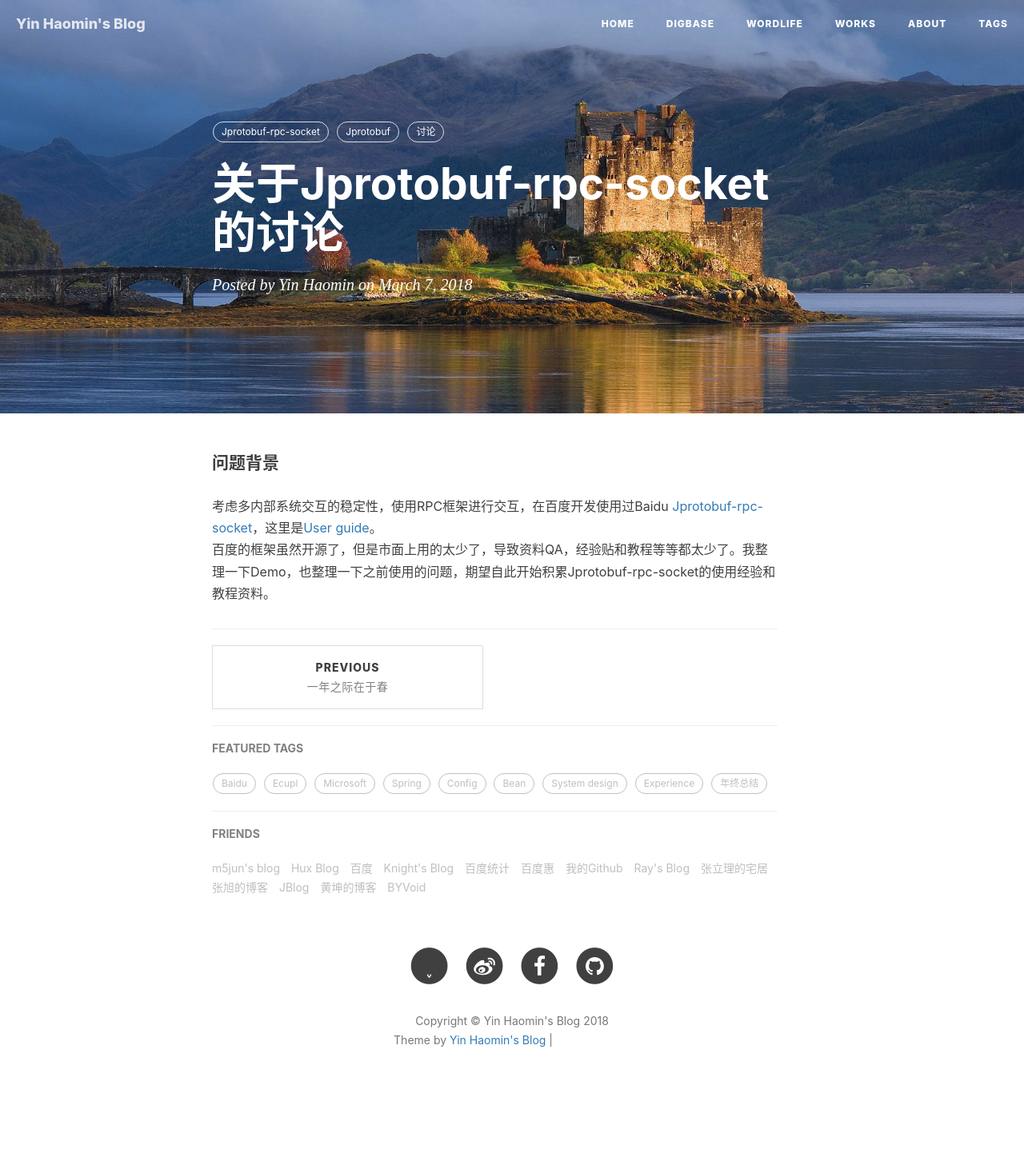
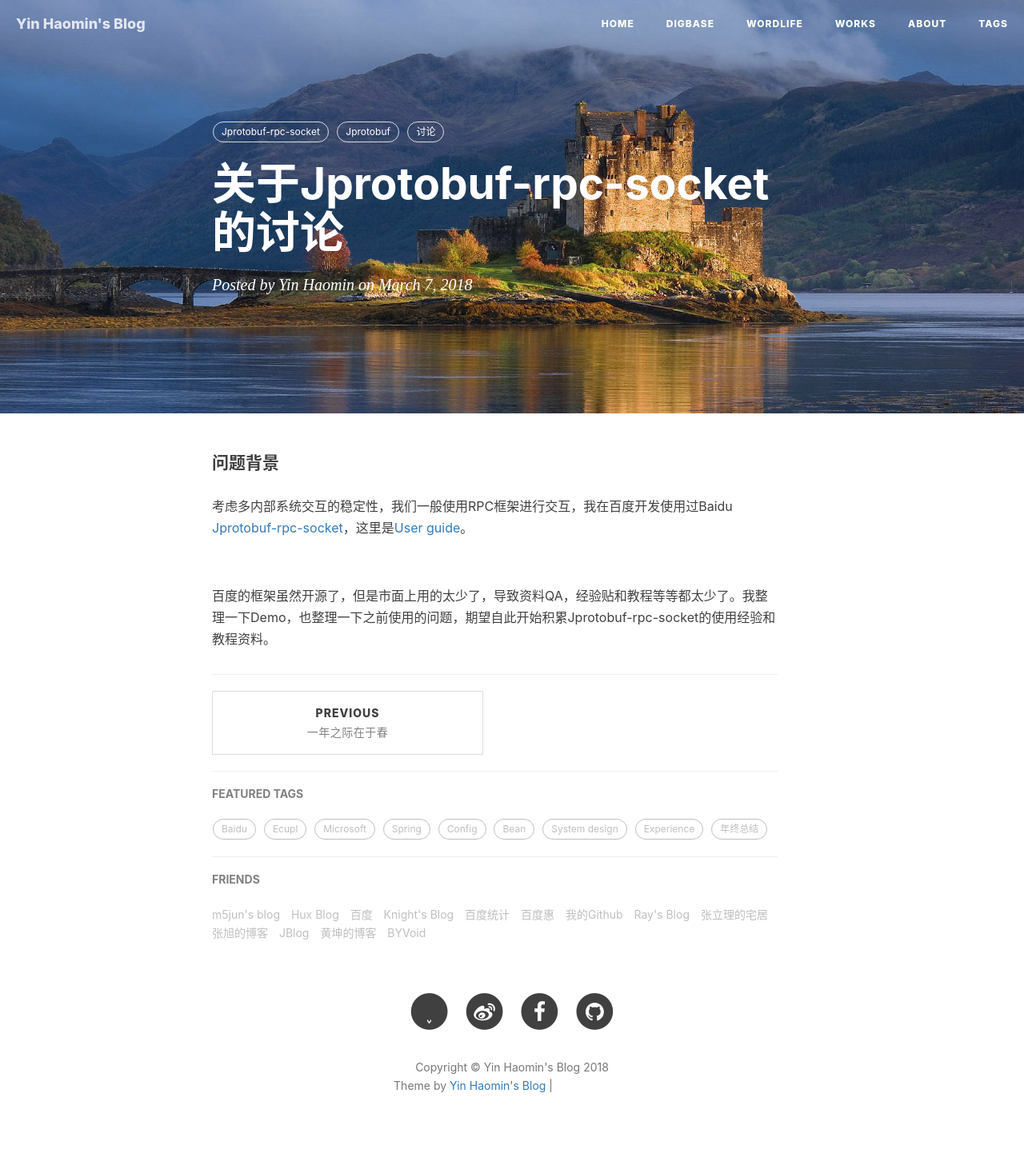
Before and after one commit to yinhaomin/yinhaomin.github.io, a Jekyll site: the page built from _posts/2018-03-06-关于Jprotobuf-rpc-socket的讨论.md, in a window 1280 px wide. Shown: the whole page at 80% size. Built offline with Jekyll 4.4.1, drawn with Linux system fonts in a browser that asks for light colours; nearby versions of some CDN libraries; comment, search, counter and statistics services are not loaded; before the commit the page ends 1405 px from its top, so only the background shows below that; grey boxes are pictures that could not be loaded.

Commit message:
Update 2018-03-06-关于Jprotobuf-rpc-socket的讨论.md

```diff
--- a/_posts/2018-03-06-关于Jprotobuf-rpc-socket的讨论.md
+++ b/_posts/2018-03-06-关于Jprotobuf-rpc-socket的讨论.md
@@ -11,5 +11,6 @@
 ---
 
 #### 问题背景
-  考虑多内部系统交互的稳定性，使用RPC框架进行交互，在百度开发使用过Baidu [Jprotobuf-rpc-socket](https://github.com/baidu/Jprotobuf-rpc-socket)，这里是[User guide](https://github.com/baidu/Jprotobuf-rpc-socket/wiki/User-Guide)。<br>
-  百度的框架虽然开源了，但是市面上用的太少了，导致资料QA，经验贴和教程等等都太少了。我整理一下Demo，也整理一下之前使用的问题，期望自此开始积累Jprotobuf-rpc-socket的使用经验和教程资料。<br>
+考虑多内部系统交互的稳定性，我们一般使用RPC框架进行交互，我在百度开发使用过Baidu [Jprotobuf-rpc-socket](https://github.com/baidu/Jprotobuf-rpc-socket)，这里是[User guide](https://github.com/baidu/Jprotobuf-rpc-socket/wiki/User-Guide)。<br><br>
+
+百度的框架虽然开源了，但是市面上用的太少了，导致资料QA，经验贴和教程等等都太少了。我整理一下Demo，也整理一下之前使用的问题，期望自此开始积累Jprotobuf-rpc-socket的使用经验和教程资料。<br>
```
